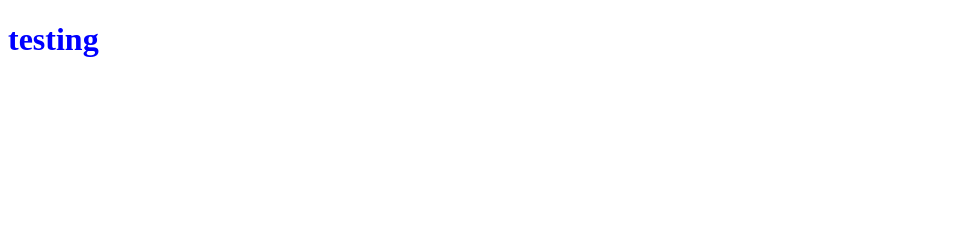
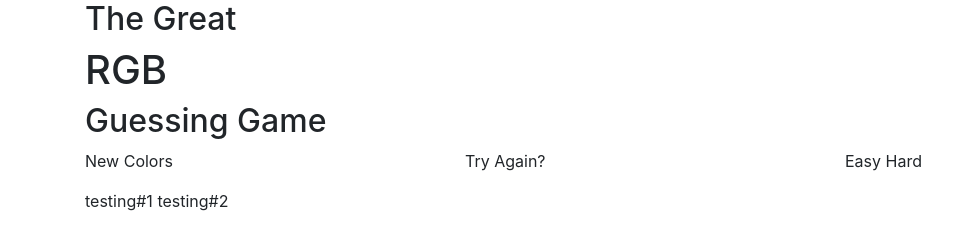
Before and after one commit to jacobdees/theColorGame, a website: page index.html in a window 1280 px wide. Shown: the whole page, without its empty margins (0-976 px from the left). Drawn offline with nearby package versions, Linux system fonts and the light colour scheme.

Commit message:
HTML basic structure

```diff
--- a/index.html
+++ b/index.html
@@ -3,15 +3,63 @@
 <head>
     <meta charset="UTF-8">
     <meta name="viewport" content="width=device-width, initial-scale=1.0">
-    <link rel="stylesheet" href="style.css" />
+
+    <link rel="stylesheet" href="node_modules/bootstrap/dist/css/bootstrap.min.css"
+
+    <link rel="stylesheet" href="css/style.css" />
     <title>The Color Game</title>
 </head>
 <body>
-    <h1>testing</h1>
+
+<!-- TITLE -->
+    <div class="container">
+        <div class="row">
+            <div class="col">
+                <h2>The Great</h2>
+                <h1 id="mysteryColor">RGB</h1>
+                <h2>Guessing Game</h2>
+            </div>
+        </div>
+    </div>
+
+<!-- OPTIONS -->
+<div class="container">
+    <div class="row">
+        <div class="col">
+            <p id="resetButton">
+                New Colors
+            </p>
+        </div>
+        <div class="col">
+            <p id="resultButton">
+                Try Again?
+            </p>
+        </div>
+        <div class="col">
+            <p id="difficultyButtons">
+                <span id="easyDifficultyButton">Easy</span>
+                <span id="hardDifficultyButton">Hard</span>
+            </p>
+        </div>
+    </div>
+</div>
+
+<!-- COLORS -->
+<div class="container">
+    <div class="row">
+        <div class="col">
+            <span id="firstThreeColors">
+                testing#1
+            </span>
+            <span id="secondThreeColors">
+                testing#2
+            </span>
+        </div>
+    </div>
+</div>
 
 
-
-<script src="script.js"></script>
+<script src="js/script.js"></script>
 
 </body>
 </html>
--- /dev/null
+++ b/js/script.js
@@ -0,0 +1 @@
+// alert("CONNECTED");
--- a/script.js
+++ /dev/null
@@ -1 +0,0 @@
-alert("CONNECTED");
```
Also changed, not shown: css/style.css (renamed from style.css), css/style.scss (added).
